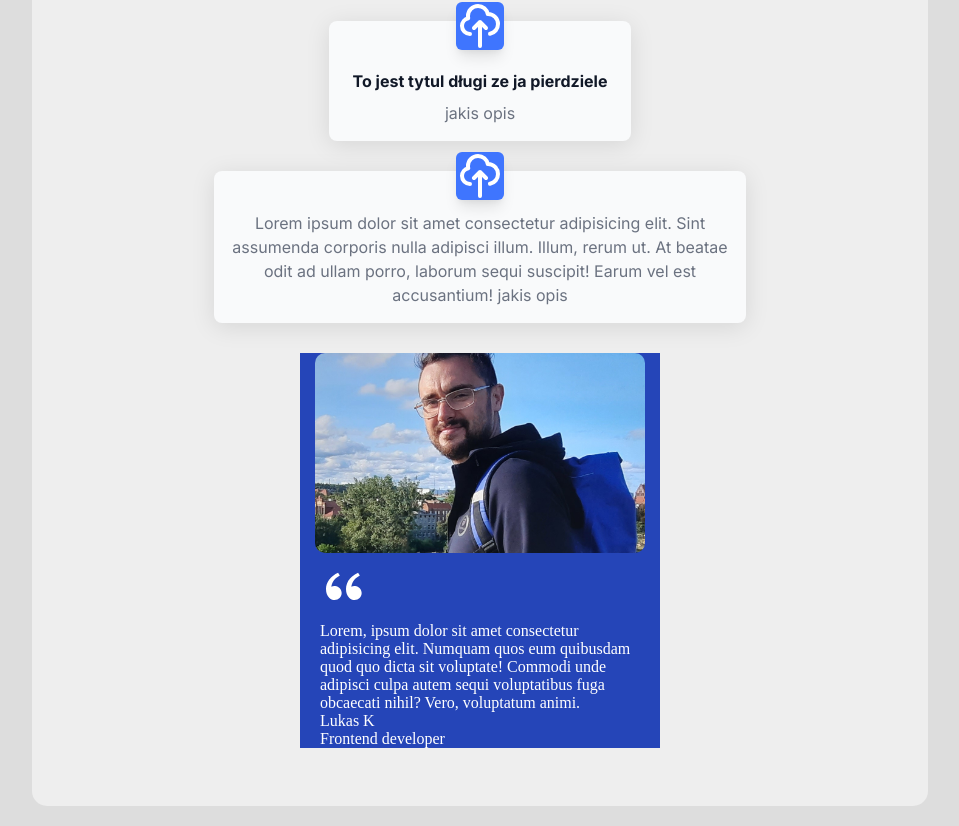
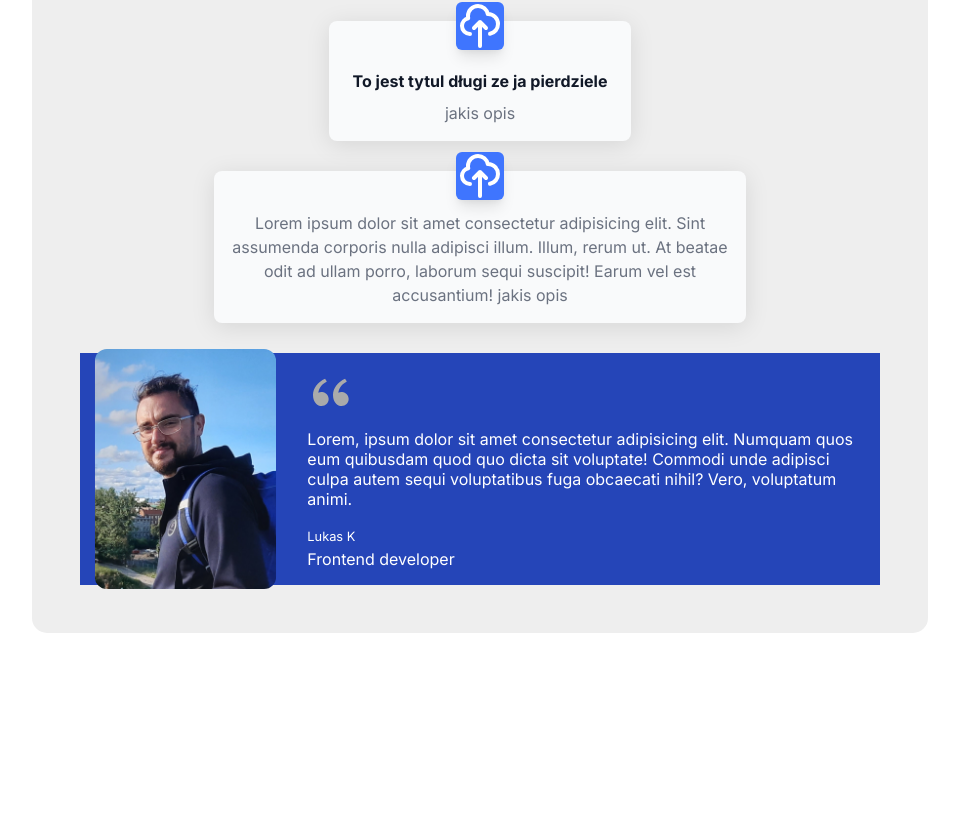
Before and after one commit to lukKotecki/component-library, a React (Vite) app: page / in a window 1280 px wide. Shown: the part 596-1422 px from the top of the page, without its empty margins (160-1119 px from the left). After the commit the page ends 1249 px from the top, so only its background shows below. Built offline with nearby package versions, Linux system fonts and the light colour scheme.

Commit message:
finished main project

```diff
--- a/src/components/Testimonials/Testimonials.css
+++ b/src/components/Testimonials/Testimonials.css
@@ -1,16 +1,31 @@
 .testimonials-main-container{
     background-color: #2545B8;
-    /* position: absolute; */
     max-width: 360px;
     color:white;
     margin: auto;
+    font-family: Inter;
 }
+
+
 
 .testimonials-main-container span{
     font-size: 3rem;
+    color: #aaa;
 }
 
-.testimonials-main-container img{
+.testimonials-main-container p{
+    margin: 0;
+}
+
+.testimonial-content {
+    padding:1em;
+}
+
+.image-container{
+    background: linear-gradient(to bottom, white 50%, #2545B8 50% );
+}
+
+.image{
     width: 100%;
     max-width: 330px;
     max-height: 200px;
@@ -20,11 +35,33 @@
     margin: auto;
 }
 
-.testimonials-main-container p{
-    margin: 0;
-    /* padding: 0; */
+.name{
+    padding-top: 20px;
+    font-size: .8rem;
+}
+.title{
+    padding-top: 5px;
 }
 
-.testimonial-content {
-    margin: 10px 20px;
+@media (min-width:600px){
+
+    .testimonials-main-container{
+        max-width: 1200px;
+        display: flex;
+    }
+    .image-container{
+        width: 450px;
+        margin-left: 30px;
+        display: flex;
+        align-items: center;
+        background: #2545B8;
+    }
+    .image{
+        transform: scale(1.2);
+        max-width: 200px;
+        height: 400px;
+    }
+    .testimonial-content{
+        margin-left: 30px;
+    }
 }
--- a/src/components/Testimonials/Testimonials.jsx
+++ b/src/components/Testimonials/Testimonials.jsx
@@ -6,7 +6,10 @@ export default function Testimonials({ image, name,testimonial,title, children }
 
     return (
         <div className='testimonials-main-container'>
-            <img src={image} />
+
+            <div className='image-container'>
+                <img className='image' src={image} />
+            </div>
               {children}
               <div className='testimonial-content'>
                 <span><RiDoubleQuotesL /></span>
--- a/src/index.css
+++ b/src/index.css
@@ -1,13 +1,9 @@
 body, html {
   margin: 0;
   padding: 0;
-  background-color: #ddd;
+  /* background-color: #ddd; */
 }
 
-/* #root{
-  width: 100vw;
-  height: 100vh;
-} */
 
 .app-container{
   max-width: 800px;
```
